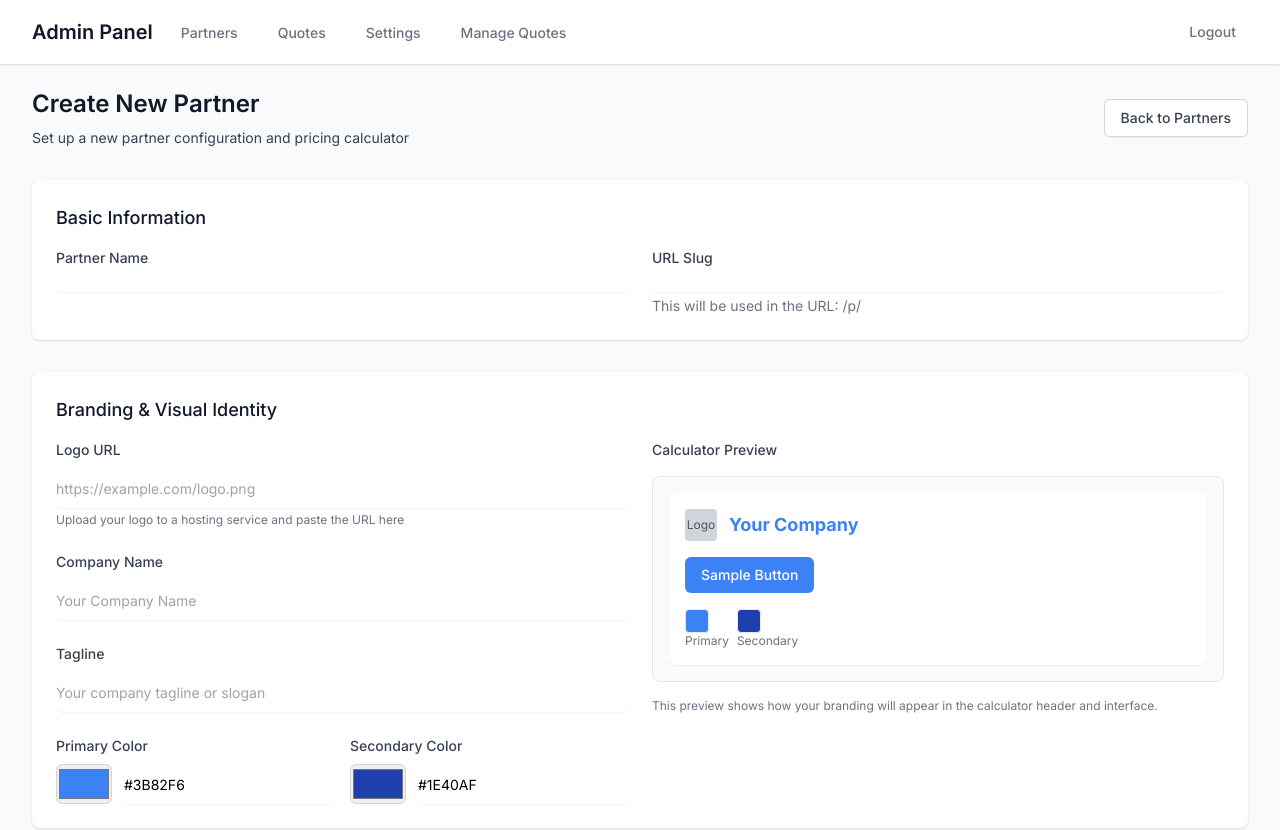
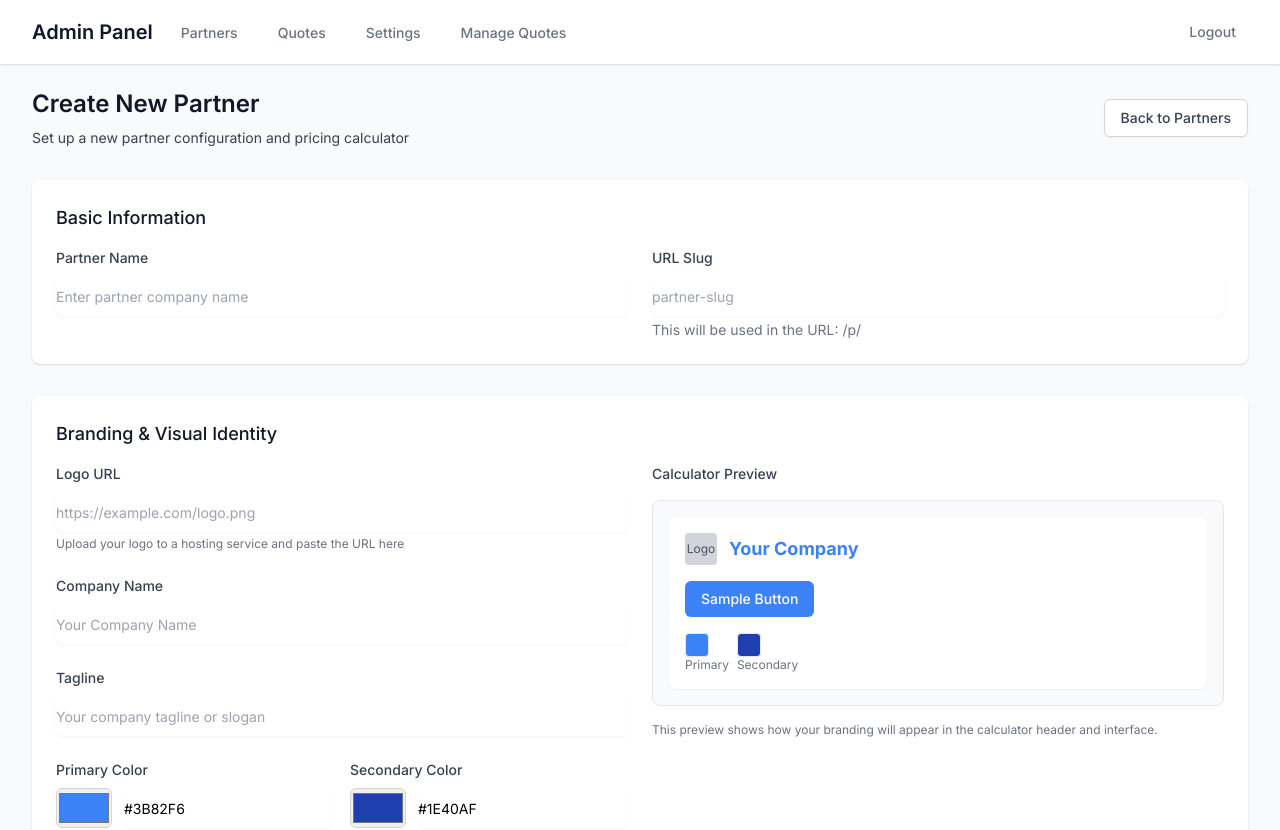
Before and after one commit to jbravo1224/partner-pricing-platform, a Next.js app: page /admin/partners/new in a window 1280 px wide. Shown: the top 830 px of the page. Built offline with nearby package versions, Linux system fonts and the light colour scheme; sample sign-in values are in the browser's storage.

Commit message:
Fix Basic Information form fields to be taller (h-10) with proper spacing and placeholders

```diff
--- a/src/app/admin/partners/new/page.tsx
+++ b/src/app/admin/partners/new/page.tsx
@@ -344,7 +344,7 @@ export default function NewPartnerPage() {
           <h2 className="text-lg font-medium text-gray-900 mb-4">Basic Information</h2>
           <div className="grid grid-cols-1 gap-6 sm:grid-cols-2">
             <div>
-              <label htmlFor="name" className="block text-sm font-medium text-gray-700">
+              <label htmlFor="name" className="block text-sm font-medium text-gray-700 mb-2">
                 Partner Name
               </label>
               <input
@@ -352,12 +352,13 @@ export default function NewPartnerPage() {
                 id="name"
                 value={formData.name}
                 onChange={(e) => handleNameChange(e.target.value)}
-                className="mt-1 block w-full border-gray-300 rounded-md shadow-sm focus:ring-indigo-500 focus:border-indigo-500 sm:text-sm"
+                placeholder="Enter partner company name"
+                className="block w-full border-gray-300 rounded-md shadow-sm focus:ring-indigo-500 focus:border-indigo-500 sm:text-sm h-10"
                 required
               />
             </div>
             <div>
-              <label htmlFor="slug" className="block text-sm font-medium text-gray-700">
+              <label htmlFor="slug" className="block text-sm font-medium text-gray-700 mb-2">
                 URL Slug
               </label>
               <input
@@ -365,7 +366,8 @@ export default function NewPartnerPage() {
                 id="slug"
                 value={formData.slug}
                 onChange={(e) => handleInputChange('slug', e.target.value)}
-                className="mt-1 block w-full border-gray-300 rounded-md shadow-sm focus:ring-indigo-500 focus:border-indigo-500 sm:text-sm"
+                placeholder="partner-slug"
+                className="block w-full border-gray-300 rounded-md shadow-sm focus:ring-indigo-500 focus:border-indigo-500 sm:text-sm h-10"
                 required
               />
               <p className="mt-1 text-sm text-gray-500">
```
